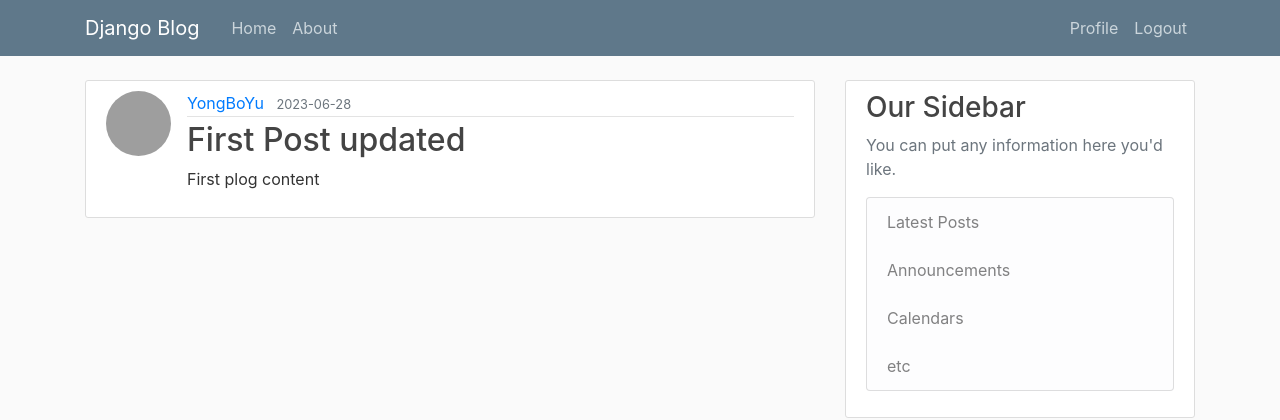
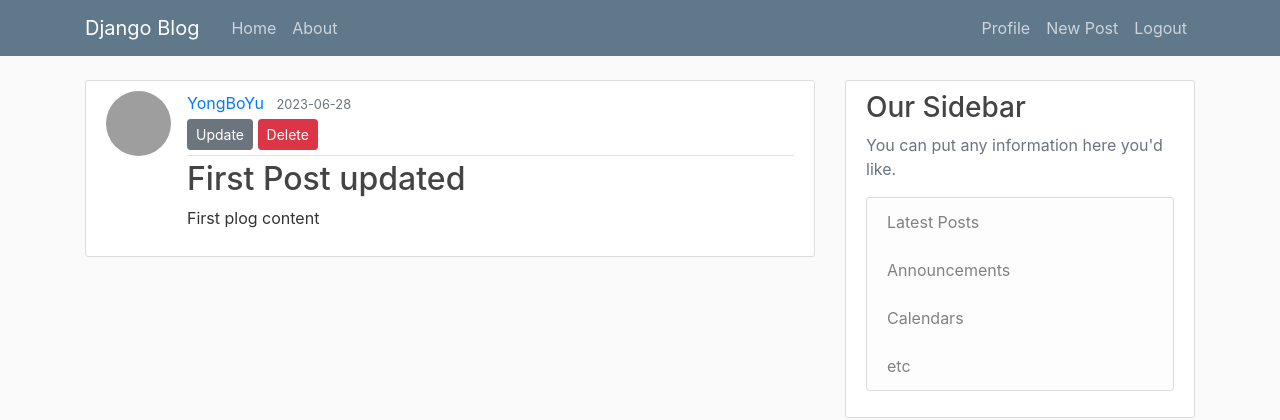
Before and after one commit to YongBoYu1/Django, a Django app: page /post/1/ in a window 1280 px wide. Shown: the top 420 px of the page. Run offline with Django 4.2, Linux system fonts and the light colour scheme; a user stored in the database is signed in; data comes from the database, SQL or seed files in the repository; both versions use the stored data as it was after the commit; some libraries are stand-ins or nearby versions; grey boxes are pictures that could not be loaded.

Commit message:
end of 10

```diff
--- a/blog/models.py
+++ b/blog/models.py
@@ -21,5 +21,12 @@ class Post(models.Model):
     def __str__(self):
         return self.title
 
+
     def get_absolute_url(self):
+        """The function required to redirect to the post detail after create
+            a new post
+
+        Returns:
+            str: The url
+        """
         return reverse('post-detail', kwargs={'pk': self.pk})
--- a/blog/templates/blog/base.html
+++ b/blog/templates/blog/base.html
@@ -35,6 +35,7 @@
             <div class="navbar-nav">
               {% if user.is_authenticated %}
               <a class="nav-item nav-link" href="{% url 'profile' %}">Profile</a>
+              <a class="nav-item nav-link" href="{% url 'post-create' %}">New Post</a>
               <a class="nav-item nav-link" href="{% url 'logout' %}">Logout</a>
             {% else %}
               <a class="nav-item nav-link" href="{% url 'login' %}">Login</a>
--- a/blog/templates/blog/home.html
+++ b/blog/templates/blog/home.html
@@ -8,7 +8,7 @@
               <a class="mr-2" href="#">{{ post.author }}</a>
               <small class="text-muted">{{ post.date_posted|date:"Y-m-d" }}</small>
             </div>
-            <h2><a class="article-title" href="#">{{ post.title }}</a></h2>
+            <h2><a class="article-title" href="{% url 'post-detail' post.id %}">{{ post.title }}</a></h2>
             <p class="article-content">{{ post.content }}</p>
           </div>
         </article>
--- a/blog/templates/blog/post_detail.html
+++ b/blog/templates/blog/post_detail.html
@@ -6,6 +6,12 @@
         <div class="article-metadata">
             <a class="mr-2" href="#">{{ object.author }}</a>
             <small class="text-muted">{{ object.date_posted|date:"Y-m-d" }}</small>
+            {% if object.author == user %}
+                <div>
+                    <a class="btn btn-secondary btn-sm mt-1 mb-1" href="{% url 'post-update' object.id %}">Update</a>
+                    <a class="btn btn-danger btn-sm mt-1 mb-1" href="{% url 'post-delete' object.id %}">Delete</a>
+                </div>
+            {% endif %}
         </div>
         <h2 class="article-title" href="{% url 'post-detail' object.id %}">{{ object.title }}</h2>
         <p class="article-content">{{ object.content }}</p>
--- a/blog/urls.py
+++ b/blog/urls.py
@@ -4,7 +4,8 @@ from .views import (
     PostListView,
     PostDetailView,
     PostCreateView,
-    PostUpdateView
+    PostUpdateView,
+    PostDeleteView
     )
 
 
@@ -13,5 +14,6 @@ urlpatterns = [
     path('post/<int:pk>/', PostDetailView.as_view(), name='post-detail'), # post primary key as url
     path('post/new/', PostCreateView.as_view(), name='post-create'),
     path('post/<int:pk>/update/', PostUpdateView.as_view(), name='post-update'),
+    path('post/<int:pk>/delete/', PostDeleteView.as_view(), name='post-delete'),
     path('about/', views.about, name='blog-about'),
 ]
--- a/blog/views.py
+++ b/blog/views.py
@@ -1,13 +1,15 @@
+from typing import Optional
 from django.forms.models import BaseModelForm
 from django.shortcuts import render
-from django.contrib.auth.mixins import LoginRequiredMixin
+from django.contrib.auth.mixins import LoginRequiredMixin, UserPassesTestMixin
 from django.http import HttpResponse
 from .models import Post
 from django.views.generic import (
     ListView,
     CreateView,
     DetailView,
-    UpdateView
+    UpdateView,
+    DeleteView
 )
 
 # def home(request):
@@ -68,19 +70,48 @@ class PostCreateView(LoginRequiredMixin, CreateView):
         return super().form_valid(form)
 
 
-class PostUpdateView(LoginRequiredMixin, UpdateView):
-    """The View to upate exist post
+class PostUpdateView(LoginRequiredMixin, UserPassesTestMixin, UpdateView):
+    """_summary_
 
     Args:
-        CreateView (CreateView): The django creative view package
+        LoginRequiredMixin (_type_): _description_
+        UserPassesTestMixin (_type_): _description_
+        UpdateView (_type_): _description_
+
+    Returns:
+        _type_: _description_
     """
     model = Post
     # We only wish to modify title and content
     fields =['title', 'content']
+
     def form_valid(self, form: BaseModelForm) -> HttpResponse:
         form.instance.author = self.request.user #Route the author to the current login user
         return super().form_valid(form)
 
+    def test_func(self):
+        # get the current post project
+        post = self.get_object()
+        if self.request.user == post.author:
+            return True
+        return False
+
+
+class PostDeleteView(LoginRequiredMixin, UserPassesTestMixin, DeleteView):
+
+    model = Post
+    success_url = '/'
+    def test_func(self):
+        """Test fuction if the user trying yo modified the post is the same as the login user
+
+        Returns:
+            bool: If the user passed the user test(Only)
+        """
+        # get the current post project
+        post = self.get_object()
+        if self.request.user == post.author:
+            return True
+        return False
 
 def about(request):
     return render(request, 'blog/about.html')
```
Also changed, not shown: blog/templates/blog/post_confirm_delete.html (added, +19 -0 lines), db.sqlite3.
